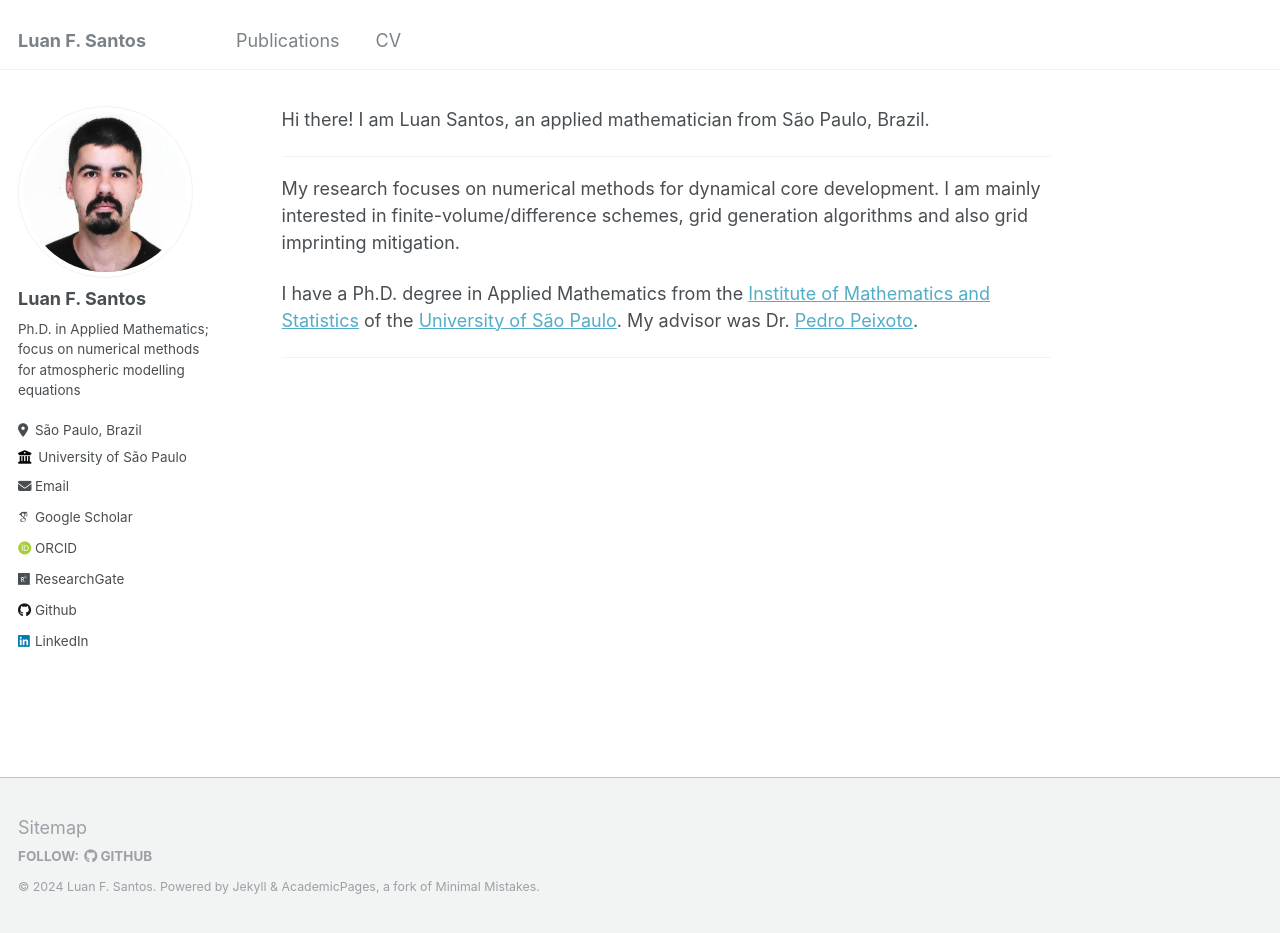
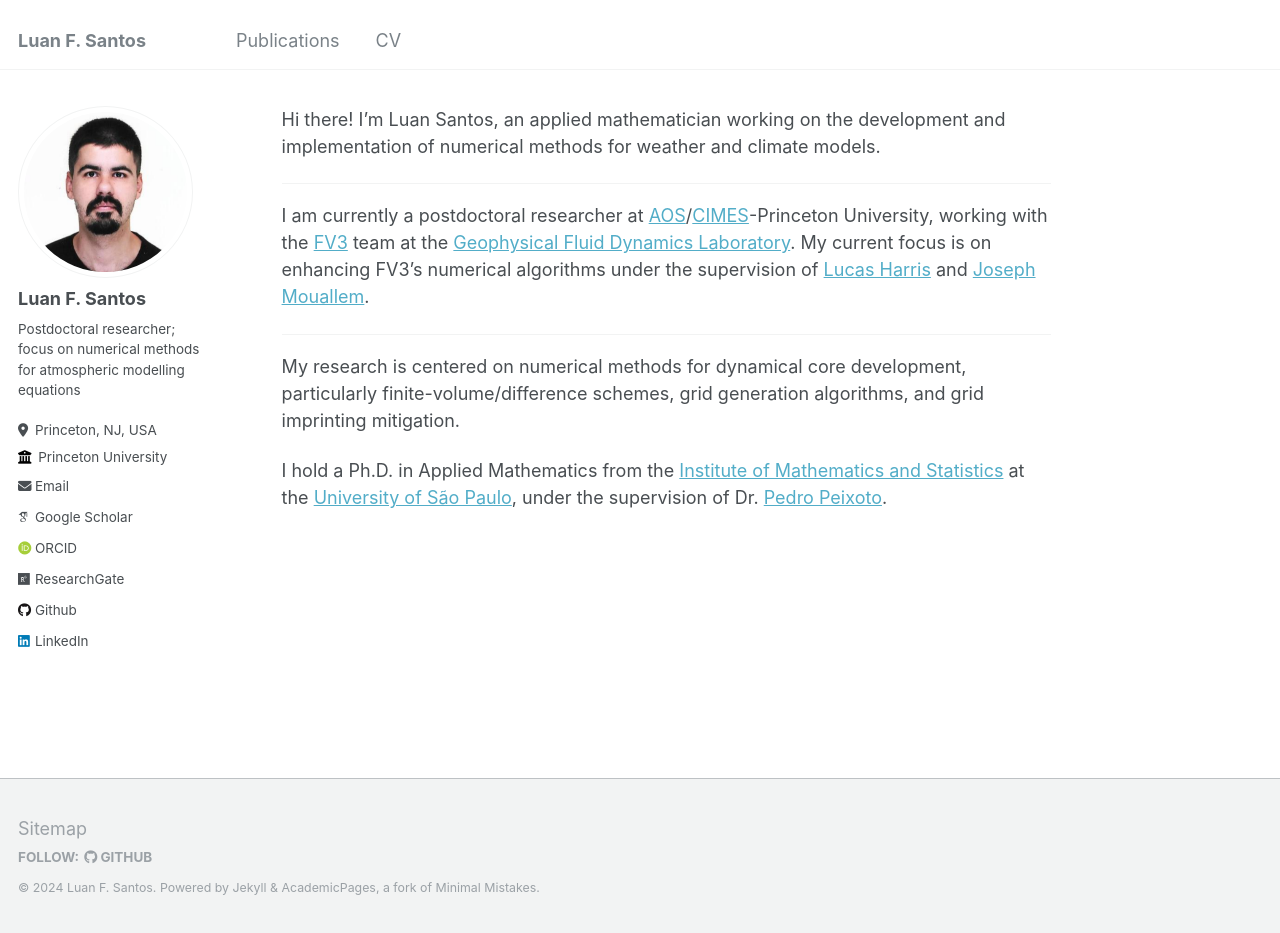
Before and after one commit to luanfs/luanfs.github.io, a Jekyll site: the page built from _pages/about.md, in a window 1280 px wide and 933 px high. Built offline with Jekyll 4.4.1, drawn with Linux system fonts in a browser that asks for light colours; some web fonts are replaced.

Commit message:
updated about.md

```diff
--- a/_config.yml
+++ b/_config.yml
@@ -24,11 +24,11 @@ author:
   avatar           : "profile_2024.png"
   name             : "Luan F. Santos"
   pronouns         : # example: "she/her"
-  bio              : "Ph.D. in Applied Mathematics; focus on numerical methods for atmospheric modelling equations"
-  location         : "São Paulo, Brazil"
-  employer         : "University of São Paulo"
+  bio              : "Postdoctoral researcher; focus on numerical methods for atmospheric modelling equations"
+  location         : "Princeton, NJ, USA"
+  employer         : "Princeton University"
   uri              : # URL
-  email            : "luanfsantos14@gmail.com"
+  email            : "ls9640@princeton.edu"
 
   # Academic websites
   arxiv            : # URL - Update with the correct link to your profile
--- a/_pages/about.md
+++ b/_pages/about.md
@@ -7,15 +7,15 @@ redirect_from:
   - /about.html
 ---
 
-Hi there! I am Luan Santos, an applied mathematician from São Paulo, Brazil.
+Hi there! I'm Luan Santos, an applied mathematician working on the development and implementation of numerical methods for weather and climate models.
 
-------
+---
 
+I am currently a postdoctoral researcher at [AOS](https://aos.princeton.edu)/[CIMES](https://cimes.princeton.edu/)-Princeton University, working with the [FV3](https://www.gfdl.noaa.gov/fv3/) team at the [Geophysical Fluid Dynamics Laboratory](https://www.gfdl.noaa.gov/).
+My current focus is on enhancing FV3's numerical algorithms under the supervision of [Lucas Harris](https://www.gfdl.noaa.gov/lucas-harris-homepage/) and [Joseph Mouallem](https://www.gfdl.noaa.gov/joseph-mouallem/).
 
-My research focuses on numerical methods for dynamical core development.
-I am mainly interested in finite-volume/difference schemes, grid generation algorithms and also grid imprinting mitigation.
+---
 
-I have a Ph.D. degree in Applied Mathematics from the [Institute of Mathematics and Statistics](https://www.ime.usp.br/) of the [University of São Paulo](https://www.usp.br).
-My advisor was Dr. [Pedro Peixoto](https://www.ime.usp.br/~pedrosp/).
+My research is centered on numerical methods for dynamical core development, particularly finite-volume/difference schemes, grid generation algorithms, and grid imprinting mitigation.
 
-------
+I hold a Ph.D. in Applied Mathematics from the [Institute of Mathematics and Statistics](https://www.ime.usp.br/) at the [University of São Paulo](https://www.usp.br), under the supervision of Dr. [Pedro Peixoto](https://www.ime.usp.br/~pedrosp/).
```
